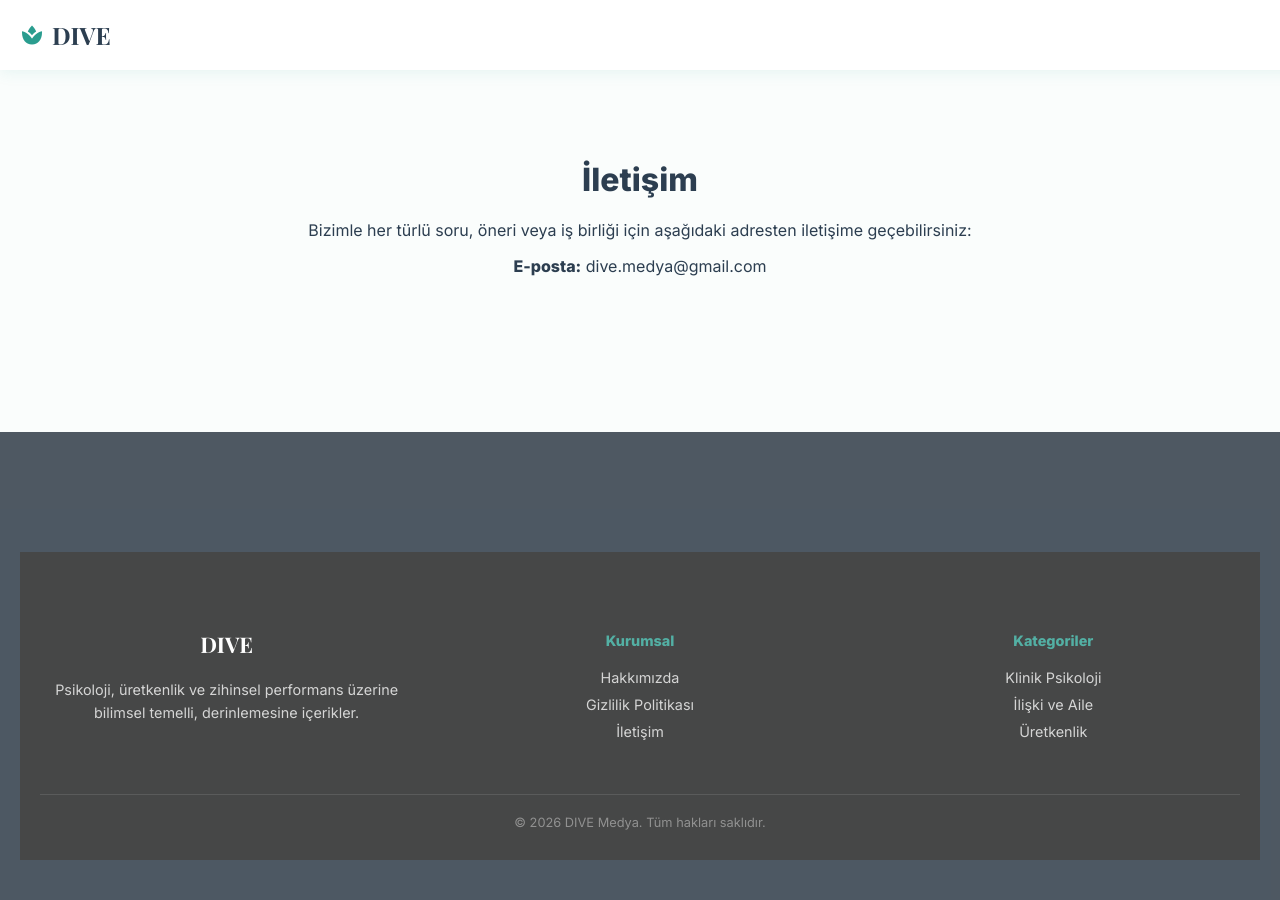
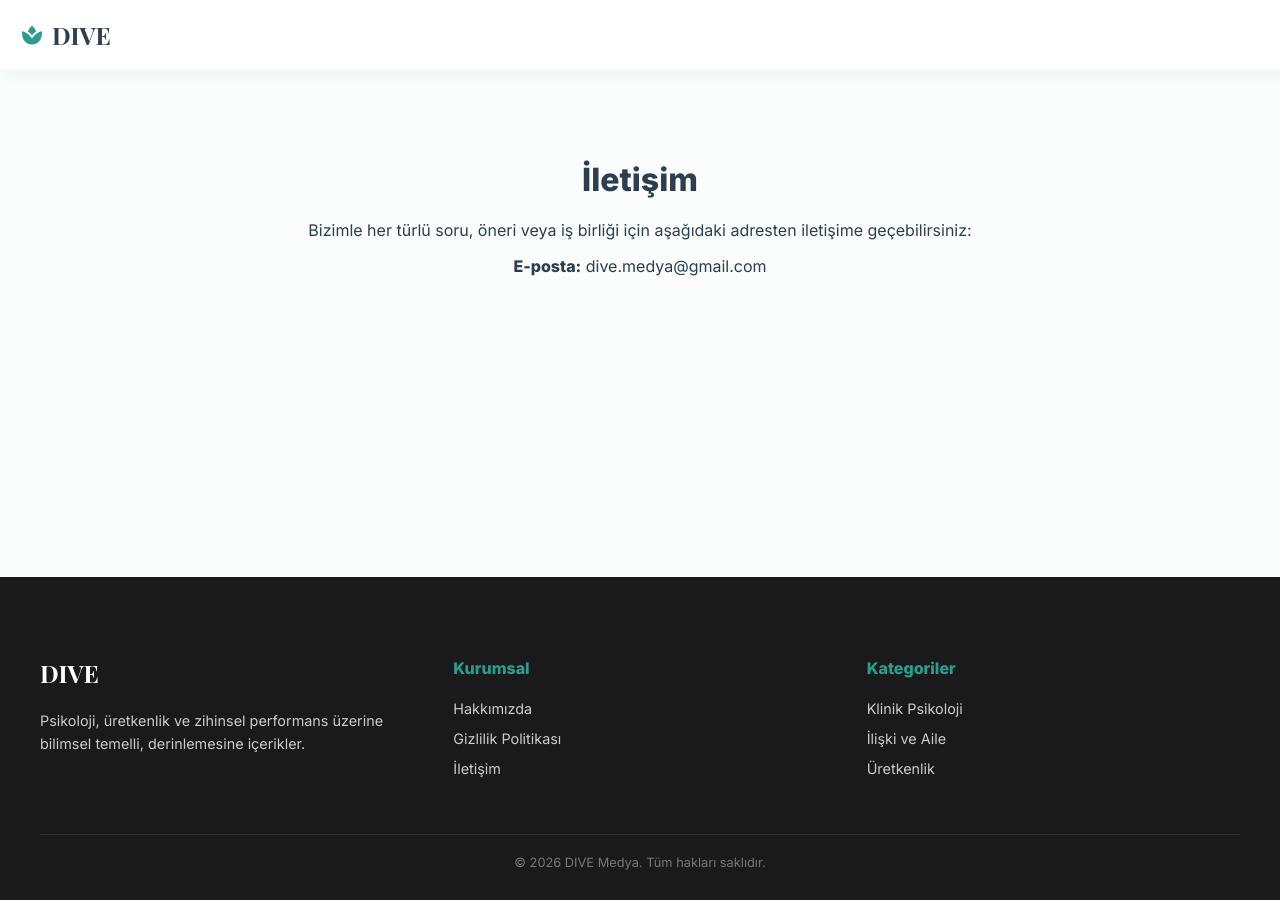
Before and after one commit to EKTHOLDING/dive, a Jekyll site: the page built from iletisim.md, in a window 1280 px wide. Built offline with Jekyll 4.4.1, drawn with Linux system fonts in a browser that asks for light colours; some web fonts are replaced; comment, search, counter and statistics services are not loaded.

Commit message:
Update default.html

```diff
--- a/_layouts/default.html
+++ b/_layouts/default.html
@@ -16,11 +16,8 @@
     </script>
     <script async defer data-pin-hover="true" data-pin-tall="true" src="//assets.pinterest.com/js/pinit.js"></script>
 
-    <link href="https://fonts.googleapis.com/css2?family=Inter:wght@300;400;600;800&family=Playfair+Display:ital,wght@0,700;1,600&display=swap" rel="stylesheet">
-    <link href='https://unpkg.com/boxicons@2.1.4/css/boxicons.min.css' rel='stylesheet'>
-
     <style>
-        :root { --bg: #fafdfc; --text: #2c3e50; --primary: #2a9d8f; --footer-bg: #23303d; }
+        :root { --bg: #fafdfc; --text: #2c3e50; --primary: #2a9d8f; --footer-bg: #1a1a1a; }
         body { margin: 0; background-color: var(--bg); color: var(--text); font-family: 'Inter', sans-serif; display: flex; flex-direction: column; min-height: 100vh; }
         a { text-decoration: none; color: inherit; }
 
@@ -28,10 +25,9 @@
         .brand-container { display: flex; align-items: center; gap: 8px; font-family: 'Playfair Display', serif; font-size: 1.5rem; font-weight: bold;}
         .logo-icon { color: var(--primary); }
 
-        /* Makalelerin ve Sayfaların Oturacağı Alan */
         .main-content { flex: 1; margin-top: 100px; padding: 20px; max-width: 1000px; margin-left: auto; margin-right: auto; width: 100%; }
 
-        .footer { background: var(--footer-bg); color: white; padding: 40px 20px; margin-top: auto; text-align: center; font-size: 0.9rem; opacity: 0.8;}
+        .custom-footer { background: var(--footer-bg); color: white; padding: 60px 20px 30px; margin-top: 80px; text-align: left; }
     </style>
 </head>
 <body>
@@ -46,10 +42,8 @@
         {{ content }}
     </main>
 
-    <footer class="footer">
-        <footer style="background: #1a1a1a; color: white; padding: 60px 20px 30px; margin-top: 80px;">
+    <footer class="custom-footer">
         <div style="max-width: 1200px; margin: 0 auto; display: grid; grid-template-columns: repeat(auto-fit, minmax(250px, 1fr)); gap: 40px;">
-
             <div>
                 <h2 style="font-family: 'Playfair Display', serif; margin-bottom: 20px;">DIVE</h2>
                 <p style="color: #ccc; font-size: 0.9rem; line-height: 1.6;">Psikoloji, üretkenlik ve zihinsel performans üzerine bilimsel temelli, derinlemesine içerikler.</p>
@@ -78,7 +72,9 @@
             &copy; 2026 DIVE Medya. Tüm hakları saklıdır.
         </div>
     </footer>
-    </footer>
+
+    <link href="https://fonts.googleapis.com/css2?family=Inter:wght@300;400;600;800&family=Playfair+Display:ital,wght@0,700;1,600&display=swap" rel="stylesheet">
+    <link href='https://unpkg.com/boxicons@2.1.4/css/boxicons.min.css' rel='stylesheet'>
 
 </body>
 </html>
```
Lines whose indentation alone changed are shown as unchanged.
